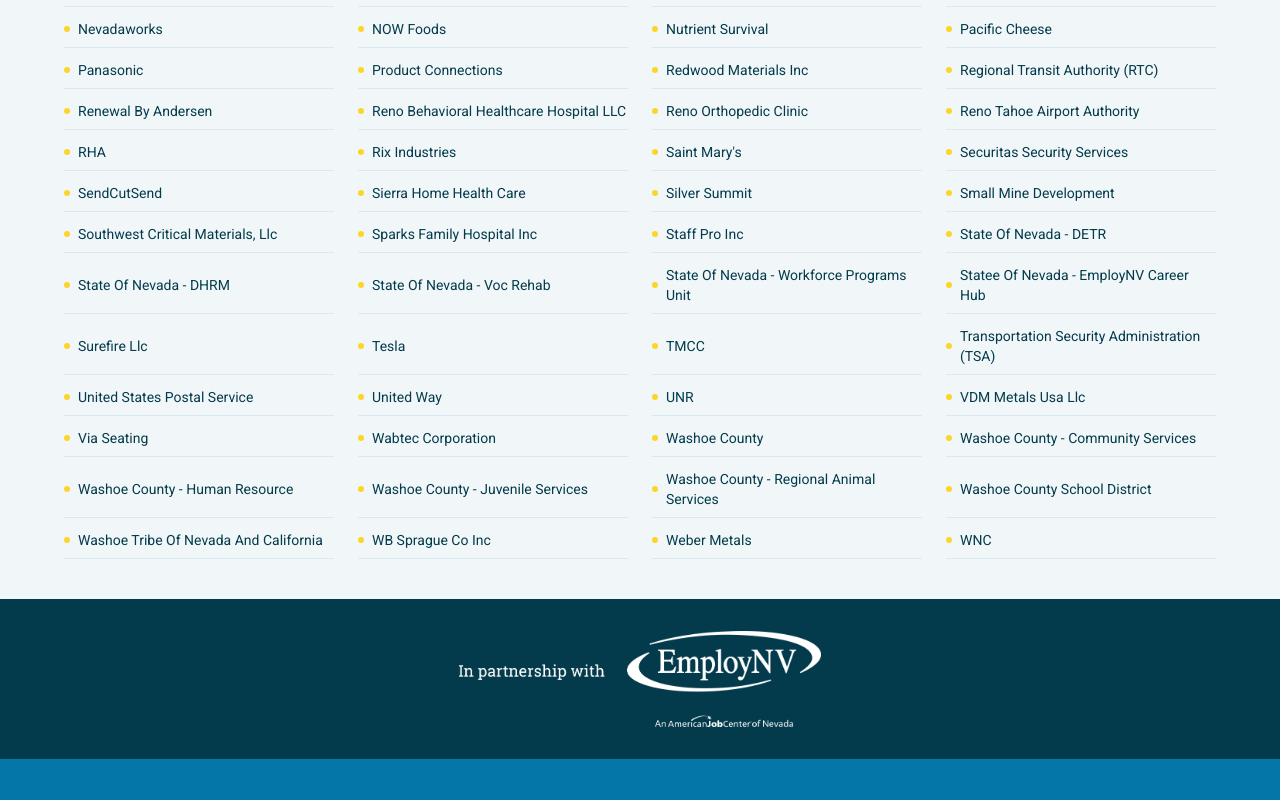
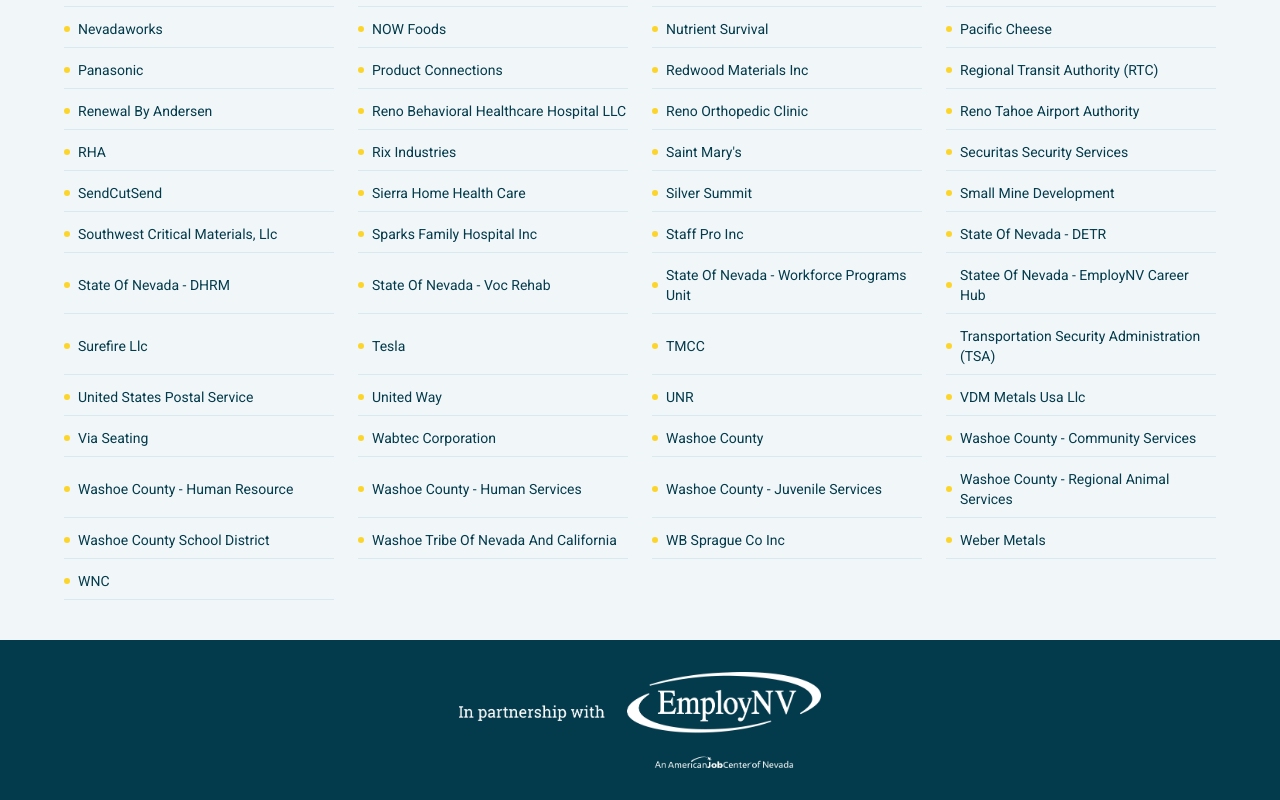
Before and after one commit to dev-software-eg/washoe-county-job-fair, a Next.js app: page / in a window 1280 px wide. Shown: the part 1729-2529 px from the top of the page. Before the commit the page ends 2488 px from the top, so only its background shows below. Built offline with nearby package versions, Linux system fonts and the light colour scheme; no server answers.

Commit message:
Add incorrectly removed employer

```diff
--- a/components/EmployerTable.tsx
+++ b/components/EmployerTable.tsx
@@ -88,6 +88,7 @@
 "Washoe County",
 "Washoe County - Community Services",
 "Washoe County - Human Resource",
+"Washoe County - Human Services",
 "Washoe County - Juvenile Services",
 "Washoe County - Regional Animal Services",
 "Washoe County School District",
```
